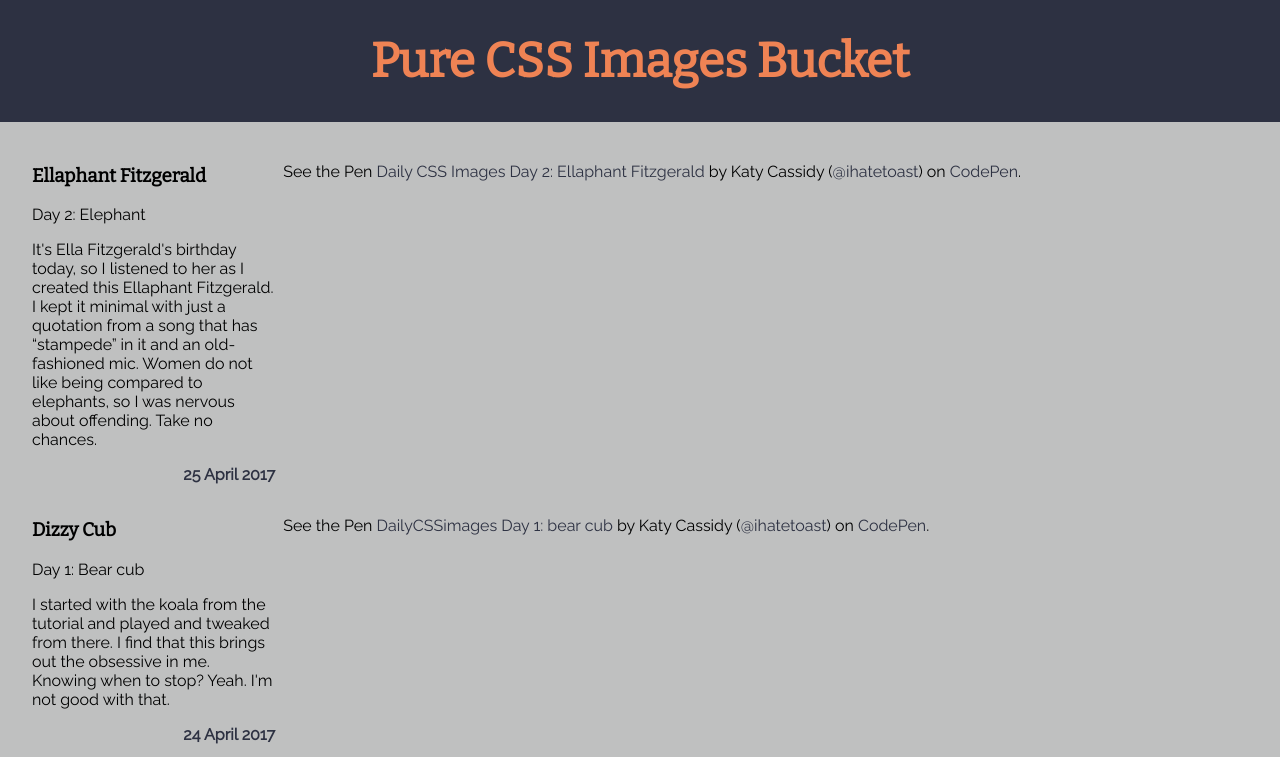
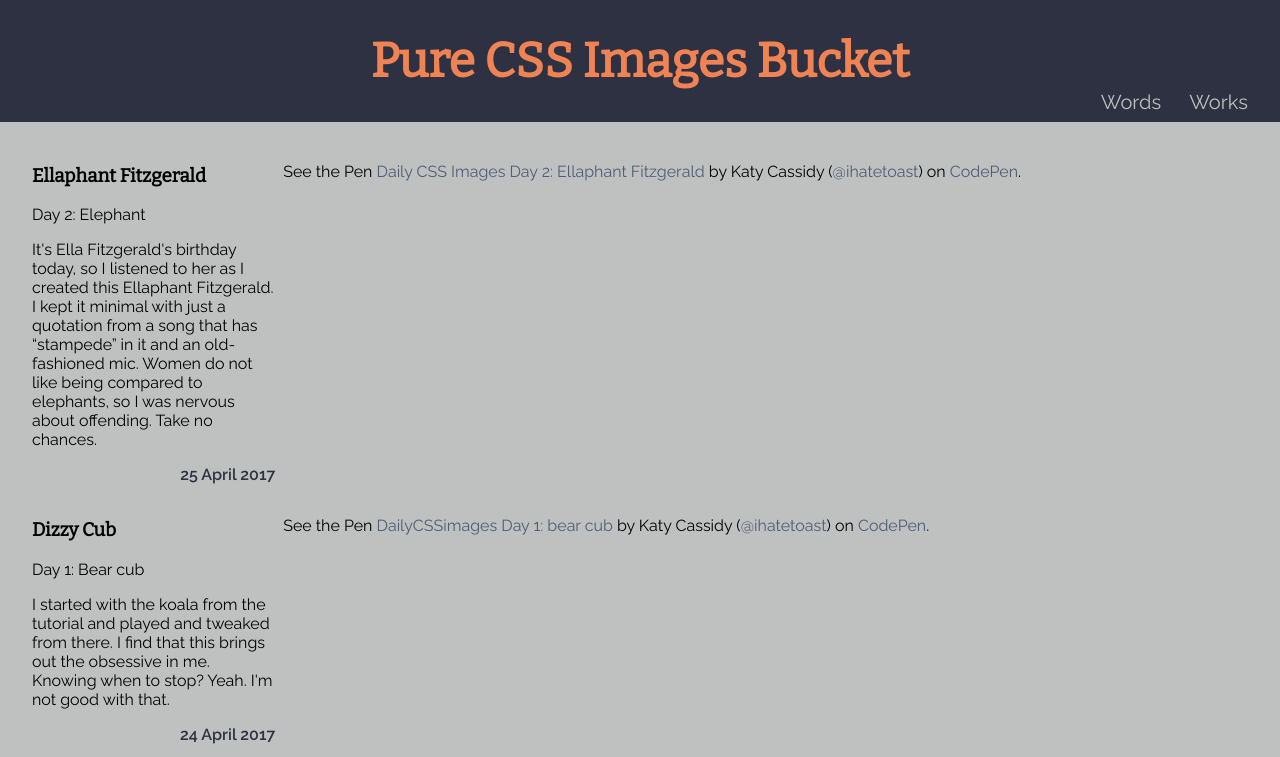
Before and after one commit to ihatetoast/dailycssimages, a plain HTML site: page index.html in a window 1280 px wide. Shown: the top 757 px of the page. Drawn offline with nearby package versions, Linux system fonts and the light colour scheme; a script that the page names is missing.

Commit message:
added links

```diff
--- a/index.html
+++ b/index.html
@@ -3,13 +3,19 @@
 	<head>
 		<meta charset="UTF-8">
 		<title>Pure CSS Images Bucket</title>
-		<link href="https://fonts.googleapis.com/css?family=Bitter|Raleway" rel="stylesheet">
+		<link href="https://fonts.googleapis.com/css?family=Bitter|Raleway|Raleway:400,600" rel="stylesheet">
 		<link rel="stylesheet" href="./style.css">
 
 	</head>
 	<body>
 		<header>
 			<h1 class="title">Pure CSS Images Bucket</h1>
+			<div class="link-items">
+				<ul>
+					<li><a href="https://ihatetoast.io/" target="_blank">Words</a></li>
+					<li><a href="http://www.ihatetoast.com/" target="_blank">Works</a></li>
+				</ul>
+			</div>
 		</header>
 		<section class="container">
 
--- a/style.scss
+++ b/style.scss
@@ -6,11 +6,10 @@ html{
 	font-family: 'Raleway', sans-serif;
 	a {
 		text-decoration: none;
-		color: $dkgrey;
+		color: $grey;
 	}
 	a:hover {
-		font-weight: bold;
-		text-shadow: 2px 1px 2px $ltgrey;
+		font-weight: bolder;
 	}
 }
 body{
@@ -18,13 +17,34 @@ body{
 }
 header{
 	background: $dkgrey;
-	padding: 2em;
+	padding: 2em 2em 0.5em 2em;;
 	text-align: center;
 	h1{
 		color: $orange;
 		font-family: 'Bitter', serif;
 		font-size: 3em;
 		margin: 0;
+	}
+}
+.link-items {
+	display: flex;
+	justify-content: flex-end;
+	ul{
+		list-style: none;
+		margin: 0;
+	}
+	a {
+		color: $ltgrey;
+		font-size: 1.25em;
+		text-decoration: none;
+	}
+	a:hover {
+		font-weight: 600;
+		text-shadow: 2px 1px 1px #000;
+	}
+	li{
+		display: inline;
+		margin-left: 1.5em;
 	}
 }
 code{
```
Also changed, not shown: style.css, 1 other file.
